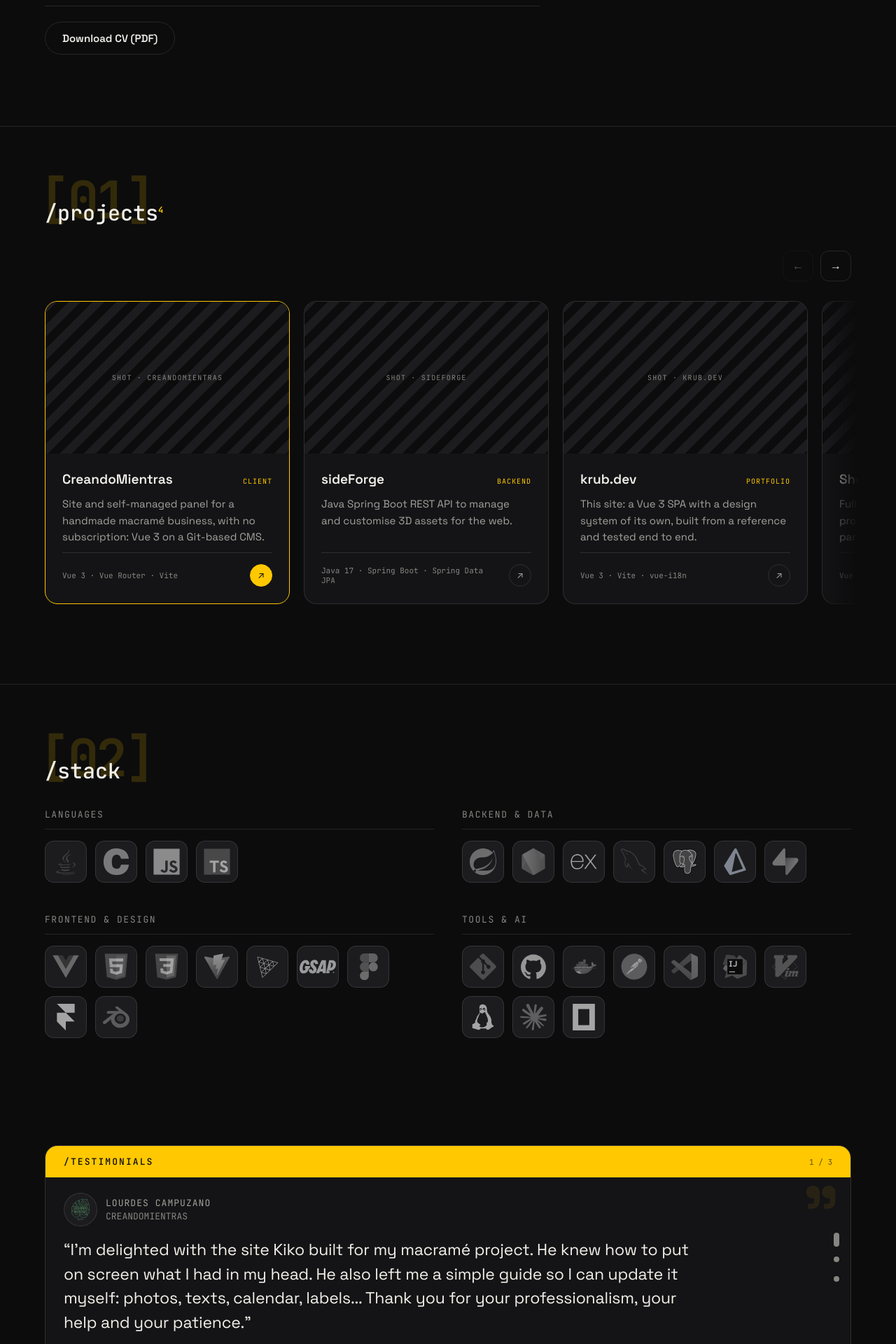
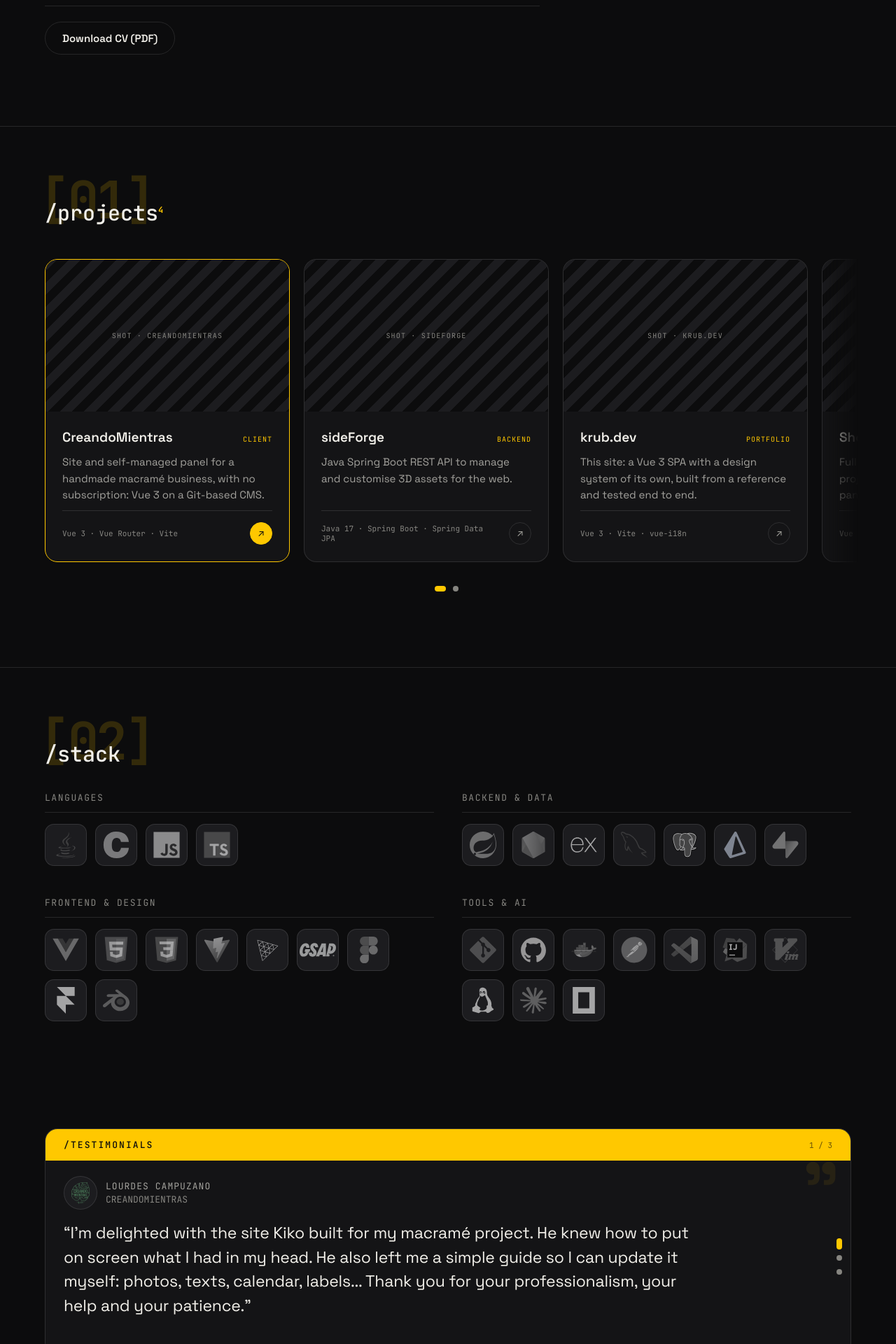
Before and after one commit to krub-dev/portfolio-krub, a Vue app: page / in a window 1280 px wide. Shown: the part 1835-3755 px from the top of the page at 70% size. Built offline with nearby package versions, Linux system fonts and the light colour scheme.

Commit message:
Refine the pager dots and stack the /me tabs on a phone

```diff
--- a/src/components/base/TabSwitch.vue
+++ b/src/components/base/TabSwitch.vue
@@ -35,23 +35,11 @@ defineEmits(['update:modelValue'])
 </template>
 
 <style scoped>
-/*
-  One row that scrolls sideways rather than wrapping. Three pills do not fit a
-  phone's width — "/certificaciones" alone is wider than a third of it — and
-  wrapping left the third on a line of its own, which read as a mistake. The
-  scrollbar is hidden; the cut-off pill is the affordance.
-*/
 .tabs {
   display: flex;
   flex-wrap: nowrap;
   gap: 8px;
-  overflow-x: auto;
-  scrollbar-width: none;
-  -webkit-overflow-scrolling: touch;
-}
-
-.tabs::-webkit-scrollbar {
-  display: none;
+  min-width: 0;
 }
 
 .tab {
@@ -82,4 +70,21 @@ defineEmits(['update:modelValue'])
   color: var(--on-acc);
   border-color: var(--acc);
 }
+
+/*
+  On a phone the three pills stack, one full-width row each. Three do not fit a
+  phone's width — "/certificaciones" alone is wider than a third of it — and a
+  sideways scroll left the third cut off at the edge, which read as broken rather
+  than as something to swipe. Stacked, all three are visible and easy to tap.
+*/
+@media (max-width: 900px) {
+  .tabs {
+    flex-direction: column;
+    align-items: stretch;
+  }
+
+  .tab {
+    text-align: left;
+  }
+}
 </style>
--- a/src/components/content/Testimonials.vue
+++ b/src/components/content/Testimonials.vue
@@ -292,6 +292,7 @@ onUnmounted(() => {
           <span class="position">{{ index + 1 }} / {{ items.length }}</span>
         </div>
 
+        <div class="body">
           <div
             ref="pane"
             class="pane"
@@ -327,6 +328,7 @@ onUnmounted(() => {
               :aria-current="i === index ? 'true' : undefined"
               @click="goTo(i)"
             />
+          </div>
         </div>
       </div>
     </div>
@@ -382,8 +384,9 @@ onUnmounted(() => {
 .mark {
   position: absolute;
   /* Below the header's rule, not across it: the counter lives up there, and the
-     two glyphs on top of each other read as a mistake rather than as a mark. */
-  top: 44px;
+     two glyphs on top of each other read as a mistake rather than as a mark.
+     Pulled up close under it, because lower down it sat behind the attribution. */
+  top: 34px;
   right: 16px;
   font-family: var(--font-sans);
   font-size: clamp(76px, 8vw, 104px);
@@ -440,13 +443,22 @@ onUnmounted(() => {
   the edge. touch-action:none is what lets a vertical drag work on a phone — the
   cost is that the page is scrolled by starting the touch anywhere else.
 */
+/*
+  The window and the dots side by side, so the dots centre on the window and not
+  on the whole box — which includes the header band, and made them sit high.
+*/
+.body {
+  display: flex;
+  align-items: center;
+}
+
 .pane {
+  flex: 1;
+  min-width: 0;
   overflow: hidden;
   touch-action: none;
   cursor: grab;
-  /* Extra room on the right for the dot column, so a long quote does not run
-     under it. */
-  padding: 0 calc(clamp(18px, 2.6vw, 26px) + 26px) 0 clamp(18px, 2.6vw, 26px);
+  padding: 0 clamp(18px, 2.6vw, 26px);
   -webkit-mask-image: linear-gradient(
     to bottom,
     transparent 0,
@@ -476,20 +488,17 @@ onUnmounted(() => {
   stays small.
 */
 .dots {
-  position: absolute;
-  right: 6px;
-  top: 50%;
-  transform: translateY(-50%);
+  flex: 0 0 auto;
   display: flex;
   flex-direction: column;
   align-items: center;
-  z-index: 1;
+  padding-right: 6px;
 }
 
 .dot {
   position: relative;
-  width: 28px;
-  height: 28px;
+  width: 20px;
+  height: 20px;
   padding: 0;
   border: 0;
   background: none;
@@ -499,25 +508,28 @@ onUnmounted(() => {
 .dot::before {
   content: '';
   position: absolute;
-  top: 10px;
-  right: 10px;
-  bottom: 10px;
-  left: 10px;
+  top: 6px;
+  right: 6px;
+  bottom: 6px;
+  left: 6px;
   border-radius: 999px;
   background: var(--fg-3);
   transition:
-    top 0.35s cubic-bezier(0.22, 1, 0.36, 1),
-    bottom 0.35s cubic-bezier(0.22, 1, 0.36, 1),
-    background-color 0.16s ease;
+    top 0.4s cubic-bezier(0.22, 1, 0.36, 1),
+    bottom 0.4s cubic-bezier(0.22, 1, 0.36, 1),
+    background-color 0.3s ease;
 }
 
 .dot:hover::before {
   background: var(--fg-2);
 }
 
+/* The one you are on is a longer pill AND the accent colour — the shape is the
+   main cue, the colour confirms it. */
 .dot.active::before {
-  top: 4px;
-  bottom: 4px;
+  top: 2px;
+  bottom: 2px;
+  background: var(--acc);
 }
 
 @media (max-width: 900px) {
--- a/src/components/sections/ProjectsSection.vue
+++ b/src/components/sections/ProjectsSection.vue
@@ -57,10 +57,9 @@ const items = computed(() =>
 const viewport = ref(null)
 const track = ref(null)
 const dragging = ref(false)
-const atStart = ref(true)
-const atEnd = ref(false)
 const parked = ref([]) // per card: fully out of the rail, so out of the tab order
 const current = ref(0) // the card the rail is parked on, which touch marks
+const positions = ref(1) // parking spots at this width: 2 on desktop, 4 on a phone
 const fade = ref('fade-right') // which edges the clip softens
 
 /*
@@ -163,11 +162,10 @@ function sync(snap) {
 
   const last = step > 0 ? Math.ceil(maxOffset / step) : 0
   index = Math.min(Math.max(index, 0), last)
+  positions.value = last + 1
   target = Math.min(index * step, maxOffset)
   if (snap) offset = target
 
-  atStart.value = index <= 0
-  atEnd.value = target >= maxOffset - 1
   current.value = index
 
   parked.value = items.value.map((_, i) => {
@@ -178,9 +176,9 @@ function sync(snap) {
   paint()
 }
 
-function page(direction) {
+function goTo(wanted) {
   const last = step > 0 ? Math.ceil(maxOffset / step) : 0
-  const next = Math.min(Math.max(index + direction, 0), last)
+  const next = Math.min(Math.max(wanted, 0), last)
   if (next === index) return
   index = next
   sync(false)
@@ -282,27 +280,6 @@ onUnmounted(() => {
     <SectionHeading index="01" :title="t('section.projects')" :count="items.length" />
 
     <div class="rail">
-      <div class="controls">
-        <button
-          class="arrow"
-          type="button"
-          :aria-label="t('a11y.prevProject')"
-          :disabled="atStart"
-          @click="page(-1)"
-        >
-          ←
-        </button>
-        <button
-          class="arrow"
-          type="button"
-          :aria-label="t('a11y.nextProject')"
-          :disabled="atEnd"
-          @click="page(1)"
-        >
-          →
-        </button>
-      </div>
-
       <div
         ref="viewport"
         class="viewport"
@@ -331,6 +308,19 @@ onUnmounted(() => {
           />
         </div>
       </div>
+
+      <div class="dots" role="group" :aria-label="t('a11y.projectsRail')">
+        <button
+          v-for="i in positions"
+          :key="i"
+          class="dot"
+          :class="{ active: i - 1 === current }"
+          type="button"
+          :aria-label="t('a11y.goToProject', { n: i })"
+          :aria-current="i - 1 === current ? 'true' : undefined"
+          @click="goTo(i - 1)"
+        />
+      </div>
     </div>
   </section>
 </template>
@@ -354,34 +344,56 @@ onUnmounted(() => {
   gap: 16px;
 }
 
-.controls {
+/*
+  One dot per parking spot, centred under the rail. The one you are on is a
+  longer pill in the accent — the same indicator the testimonials use, laid on
+  its side because this rail travels sideways.
+*/
+.dots {
   display: flex;
-  justify-content: flex-end;
-  gap: 10px;
+  justify-content: center;
+  gap: 2px;
 }
 
-.arrow {
-  width: 44px;
-  height: 44px;
-  border-radius: 12px;
-  background: transparent;
-  border: 1px solid var(--line);
-  color: var(--fg);
+.dot {
+  position: relative;
+  width: 20px;
+  height: 20px;
+  padding: 0;
+  border: 0;
+  background: none;
   cursor: pointer;
-  font-size: 16px;
-  transition:
-    border-color 0.16s ease,
-    color 0.16s ease;
 }
 
-.arrow:hover:not(:disabled) {
-  border-color: var(--acc-text);
-  color: var(--acc-text);
+.dot::before {
+  content: '';
+  position: absolute;
+  top: 6px;
+  bottom: 6px;
+  left: 6px;
+  right: 6px;
+  border-radius: 999px;
+  background: var(--fg-3);
+  transition:
+    left 0.4s cubic-bezier(0.22, 1, 0.36, 1),
+    right 0.4s cubic-bezier(0.22, 1, 0.36, 1),
+    background-color 0.3s ease;
 }
 
-.arrow:disabled {
-  opacity: 0.35;
-  cursor: default;
+.dot:hover::before {
+  background: var(--fg-2);
+}
+
+.dot.active::before {
+  left: 2px;
+  right: 2px;
+  background: var(--acc);
+}
+
+@media (prefers-reduced-motion: reduce) {
+  .dot::before {
+    transition: none;
+  }
 }
 
 /*
--- a/src/locales/en.json
+++ b/src/locales/en.json
@@ -93,10 +93,9 @@
     "closeModal": "Close project",
     "prevImage": "Previous image",
     "nextImage": "Next image",
-    "prevProject": "Previous project",
-    "nextProject": "Next project",
     "projectsRail": "Projects",
     "goToTestimonial": "Go to testimonial {n}",
+    "goToProject": "Go to project {n}",
     "backToTop": "Back to top",
     "openProject": "Open project: {name}"
   }
--- a/src/locales/es.json
+++ b/src/locales/es.json
@@ -93,10 +93,9 @@
     "closeModal": "Cerrar proyecto",
     "prevImage": "Imagen anterior",
     "nextImage": "Imagen siguiente",
-    "prevProject": "Proyecto anterior",
-    "nextProject": "Proyecto siguiente",
     "projectsRail": "Proyectos",
     "goToTestimonial": "Ir al testimonio {n}",
+    "goToProject": "Ir al proyecto {n}",
     "backToTop": "Volver arriba",
     "openProject": "Abrir proyecto: {name}"
   }
```
Also changed, not shown: 2 other files (tests, documents, lock files or other folders). Lines whose indentation alone changed are shown as unchanged.
